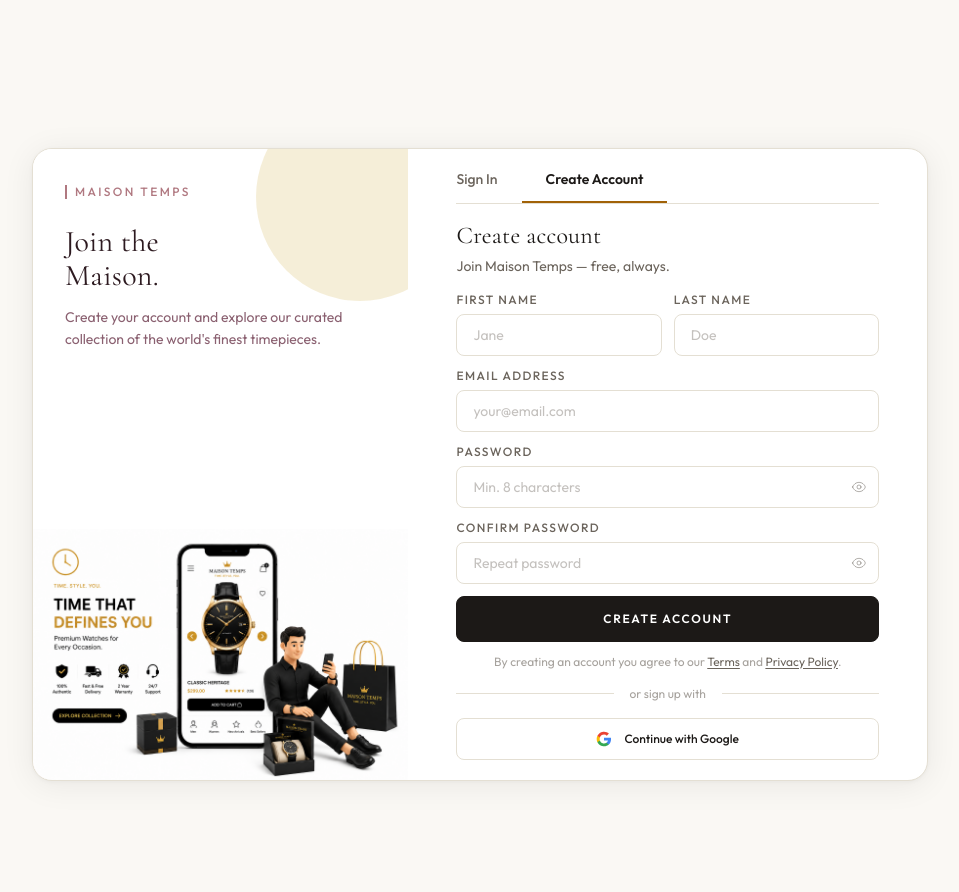
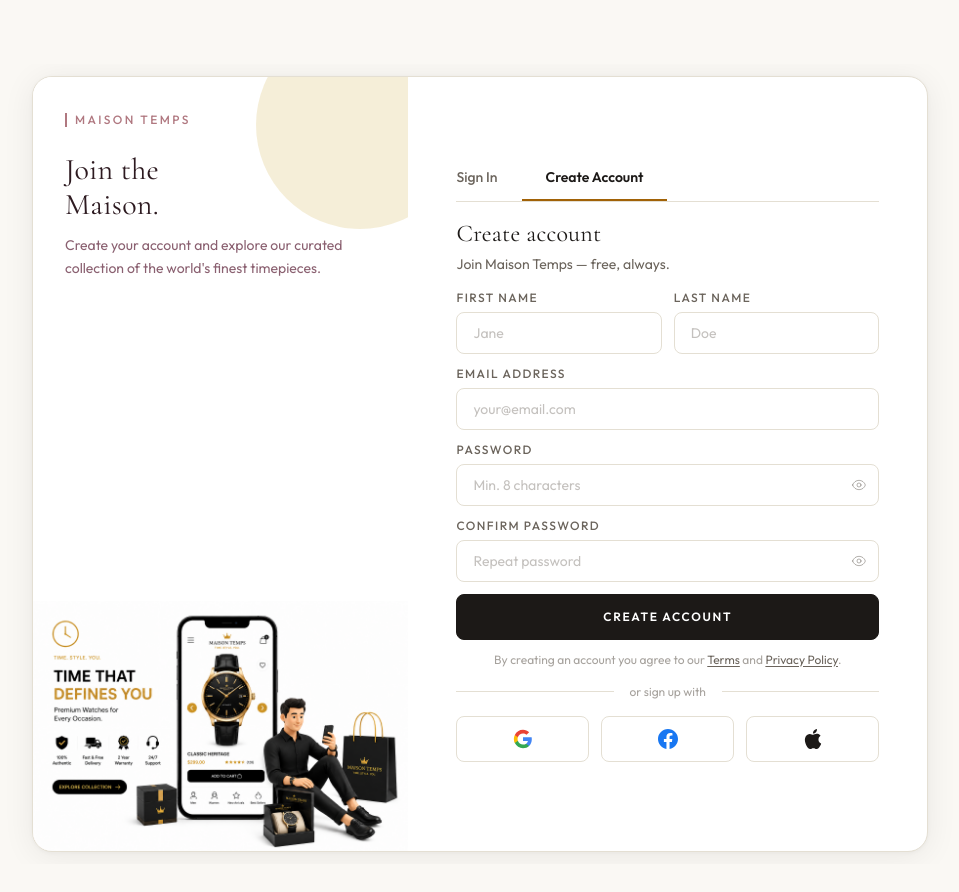
Before and after one commit to MaryamMumtaz-piaic/meridian-watch-store, a Next.js app: page /account/register in a window 1280 px wide. Shown: the top 892 px of the page, without its empty margins (160-1119 px from the left). Built offline with nearby package versions, Linux system fonts and the light colour scheme; no server answers.

Commit message:
update a login or sign up page

```diff
--- a/src/app/account/login/page.tsx
+++ b/src/app/account/login/page.tsx
@@ -33,11 +33,27 @@
 
 function GoogleLogo() {
   return (
-    <svg viewBox="0 0 24 24" className="h-4 w-4" aria-hidden="true">
+    <svg viewBox="0 0 24 24" className="h-5 w-5" aria-hidden="true">
       <path d="M22.56 12.25c0-.78-.07-1.53-.2-2.25H12v4.26h5.92c-.26 1.37-1.04 2.53-2.21 3.31v2.77h3.57c2.08-1.92 3.28-4.74 3.28-8.09z" fill="#4285F4" />
       <path d="M12 23c2.97 0 5.46-.98 7.28-2.66l-3.57-2.77c-.98.66-2.23 1.06-3.71 1.06-2.86 0-5.29-1.93-6.16-4.53H2.18v2.84C3.99 20.53 7.7 23 12 23z" fill="#34A853" />
       <path d="M5.84 14.09c-.22-.66-.35-1.36-.35-2.09s.13-1.43.35-2.09V7.07H2.18C1.43 8.55 1 10.22 1 12s.43 3.45 1.18 4.93l2.85-2.22.81-.62z" fill="#FBBC05" />
       <path d="M12 5.38c1.62 0 3.06.56 4.21 1.64l3.15-3.15C17.45 2.09 14.97 1 12 1 7.7 1 3.99 3.47 2.18 7.07l3.66 2.84c.87-2.6 3.3-4.53 6.16-4.53z" fill="#EA4335" />
+    </svg>
+  );
+}
+
+function FacebookLogo() {
+  return (
+    <svg viewBox="0 0 24 24" className="h-5 w-5" aria-hidden="true">
+      <path d="M24 12.073c0-6.627-5.373-12-12-12s-12 5.373-12 12c0 5.99 4.388 10.954 10.125 11.854v-8.385H7.078v-3.47h3.047V9.43c0-3.007 1.792-4.669 4.533-4.669 1.312 0 2.686.235 2.686.235v2.953H15.83c-1.491 0-1.956.925-1.956 1.874v2.25h3.328l-.532 3.47h-2.796v8.385C19.612 23.027 24 18.062 24 12.073z" fill="#1877F2" />
+    </svg>
+  );
+}
+
+function AppleLogo() {
+  return (
+    <svg viewBox="0 0 24 24" className="h-5 w-5" aria-hidden="true" fill="currentColor">
+      <path d="M12.152 6.896c-.948 0-2.415-1.078-3.96-1.04-2.04.027-3.91 1.183-4.961 3.014-2.117 3.675-.546 9.103 1.519 12.09 1.013 1.454 2.208 3.09 3.792 3.039 1.52-.065 2.09-.987 3.935-.987 1.831 0 2.35.987 3.96.948 1.637-.026 2.676-1.48 3.676-2.948 1.156-1.688 1.636-3.325 1.662-3.415-.039-.013-3.182-1.221-3.22-4.857-.026-3.04 2.48-4.494 2.597-4.559-1.429-2.09-3.623-2.324-4.39-2.376-2-.156-3.675 1.09-4.61 1.09zM15.53 3.83c.843-1.012 1.4-2.427 1.245-3.83-1.207.052-2.662.805-3.532 1.818-.78.896-1.454 2.338-1.273 3.714 1.338.104 2.715-.688 3.559-1.701" />
     </svg>
   );
 }
@@ -282,16 +298,37 @@
               <div className="h-px flex-1 bg-hairline" />
             </div>
 
-            {/* Google */}
+            {/* Social buttons */}
+            <div className="mt-4 grid grid-cols-3 gap-3">
               <button
                 type="button"
                 onClick={() => signIn("google", { callbackUrl: "/account" })}
-              className="mt-4 flex w-full items-center justify-center gap-3 border border-hairline bg-white px-4 py-3 text-xs font-medium text-foreground transition-all hover:border-gold hover:text-gold focus-visible:border-gold focus-visible:outline-none"
+                className="flex items-center justify-center border border-hairline bg-white py-3 text-foreground transition-all hover:border-gold hover:shadow-sm focus-visible:border-gold focus-visible:outline-none"
                 style={{ borderRadius: "8px" }}
+                title="Continue with Google"
               >
                 <GoogleLogo />
-              Continue with Google
+                <span className="sr-only">Continue with Google</span>
               </button>
+              <button
+                type="button"
+                className="flex items-center justify-center border border-hairline bg-white py-3 text-foreground transition-all hover:border-[#1877F2] hover:shadow-sm focus-visible:outline-none"
+                style={{ borderRadius: "8px" }}
+                title="Continue with Facebook"
+              >
+                <FacebookLogo />
+                <span className="sr-only">Continue with Facebook</span>
+              </button>
+              <button
+                type="button"
+                className="flex items-center justify-center border border-hairline bg-white py-3 text-foreground transition-all hover:border-foreground hover:shadow-sm focus-visible:outline-none"
+                style={{ borderRadius: "8px" }}
+                title="Continue with Apple"
+              >
+                <AppleLogo />
+                <span className="sr-only">Continue with Apple</span>
+              </button>
+            </div>
 
             <p className="mt-6 text-center text-xs text-stone/60">
               New to Maison Temps?{" "}
--- a/src/app/account/register/page.tsx
+++ b/src/app/account/register/page.tsx
@@ -36,11 +36,27 @@
 
 function GoogleLogo() {
   return (
-    <svg viewBox="0 0 24 24" className="h-4 w-4" aria-hidden="true">
+    <svg viewBox="0 0 24 24" className="h-5 w-5" aria-hidden="true">
       <path d="M22.56 12.25c0-.78-.07-1.53-.2-2.25H12v4.26h5.92c-.26 1.37-1.04 2.53-2.21 3.31v2.77h3.57c2.08-1.92 3.28-4.74 3.28-8.09z" fill="#4285F4" />
       <path d="M12 23c2.97 0 5.46-.98 7.28-2.66l-3.57-2.77c-.98.66-2.23 1.06-3.71 1.06-2.86 0-5.29-1.93-6.16-4.53H2.18v2.84C3.99 20.53 7.7 23 12 23z" fill="#34A853" />
       <path d="M5.84 14.09c-.22-.66-.35-1.36-.35-2.09s.13-1.43.35-2.09V7.07H2.18C1.43 8.55 1 10.22 1 12s.43 3.45 1.18 4.93l2.85-2.22.81-.62z" fill="#FBBC05" />
       <path d="M12 5.38c1.62 0 3.06.56 4.21 1.64l3.15-3.15C17.45 2.09 14.97 1 12 1 7.7 1 3.99 3.47 2.18 7.07l3.66 2.84c.87-2.6 3.3-4.53 6.16-4.53z" fill="#EA4335" />
+    </svg>
+  );
+}
+
+function FacebookLogo() {
+  return (
+    <svg viewBox="0 0 24 24" className="h-5 w-5" aria-hidden="true">
+      <path d="M24 12.073c0-6.627-5.373-12-12-12s-12 5.373-12 12c0 5.99 4.388 10.954 10.125 11.854v-8.385H7.078v-3.47h3.047V9.43c0-3.007 1.792-4.669 4.533-4.669 1.312 0 2.686.235 2.686.235v2.953H15.83c-1.491 0-1.956.925-1.956 1.874v2.25h3.328l-.532 3.47h-2.796v8.385C19.612 23.027 24 18.062 24 12.073z" fill="#1877F2" />
+    </svg>
+  );
+}
+
+function AppleLogo() {
+  return (
+    <svg viewBox="0 0 24 24" className="h-5 w-5" aria-hidden="true" fill="currentColor">
+      <path d="M12.152 6.896c-.948 0-2.415-1.078-3.96-1.04-2.04.027-3.91 1.183-4.961 3.014-2.117 3.675-.546 9.103 1.519 12.09 1.013 1.454 2.208 3.09 3.792 3.039 1.52-.065 2.09-.987 3.935-.987 1.831 0 2.35.987 3.96.948 1.637-.026 2.676-1.48 3.676-2.948 1.156-1.688 1.636-3.325 1.662-3.415-.039-.013-3.182-1.221-3.22-4.857-.026-3.04 2.48-4.494 2.597-4.559-1.429-2.09-3.623-2.324-4.39-2.376-2-.156-3.675 1.09-4.61 1.09zM15.53 3.83c.843-1.012 1.4-2.427 1.245-3.83-1.207.052-2.662.805-3.532 1.818-.78.896-1.454 2.338-1.273 3.714 1.338.104 2.715-.688 3.559-1.701" />
     </svg>
   );
 }
@@ -80,12 +96,12 @@
     <div className="flex h-dvh items-center justify-center overflow-hidden px-4 py-3">
       <div
         className="flex w-full max-w-4xl overflow-hidden border border-hairline bg-white"
-        style={{ borderRadius: "1.25rem", boxShadow: "0 4px 32px rgba(28,25,23,0.07), 0 1px 4px rgba(28,25,23,0.04)", maxHeight: "calc(100dvh - 1.5rem)" }}
+        style={{ borderRadius: "1.25rem", boxShadow: "0 4px 32px rgba(28,25,23,0.07), 0 1px 4px rgba(28,25,23,0.04)", height: "calc(100dvh - 1.5rem)", maxHeight: "calc(100dvh - 1.5rem)" }}
       >
-        <div className="flex h-full w-full">
+        <div className="flex h-full w-full min-h-0">
           {/* ── Left branded panel ── */}
           <div
-            className="relative hidden flex-col overflow-hidden md:flex md:w-[42%]"
+            className="relative hidden min-h-0 flex-col overflow-hidden md:flex md:w-[42%]"
             style={{ background: "#ffffff" }}
           >
             <div
@@ -118,13 +134,13 @@
             </div>
 
             {/* Brand illustration */}
-            <div className="relative z-10 mt-auto">
+            <div className="relative z-10 mt-auto min-h-0 flex-shrink overflow-hidden" style={{ maxHeight: "52%" }}>
               <Image
                 src="/login-designs.png"
                 alt="Maison Temps watch collection"
                 width={700}
                 height={480}
-                className="w-full object-contain"
+                className="h-full w-full object-contain object-bottom"
                 style={{ mixBlendMode: "multiply" }}
                 priority
               />
@@ -132,7 +148,8 @@
           </div>
 
           {/* ── Right form panel ── */}
-          <div className="flex flex-1 flex-col justify-center overflow-y-auto px-8 py-5 md:px-12">
+          <div className="flex min-h-0 flex-1 flex-col overflow-y-auto px-8 py-6 md:px-12">
+          <div className="my-auto w-full">
             {/* Tab switcher */}
             <div className="mb-4 flex border-b border-hairline">
               <Link
@@ -347,16 +364,38 @@
               <div className="h-px flex-1 bg-hairline" />
             </div>
 
-            {/* Google */}
+            {/* Social buttons */}
+            <div className="mt-4 grid grid-cols-3 gap-3">
               <button
                 type="button"
                 onClick={() => signIn("google", { callbackUrl: "/account" })}
-              className="mt-4 flex w-full items-center justify-center gap-3 border border-hairline bg-white px-4 py-3 text-xs font-medium text-foreground transition-all hover:border-gold hover:text-gold focus-visible:border-gold focus-visible:outline-none"
+                className="flex items-center justify-center border border-hairline bg-white py-3 text-foreground transition-all hover:border-gold hover:shadow-sm focus-visible:border-gold focus-visible:outline-none"
                 style={{ borderRadius: "8px" }}
+                title="Continue with Google"
               >
                 <GoogleLogo />
-              Continue with Google
+                <span className="sr-only">Continue with Google</span>
               </button>
+              <button
+                type="button"
+                className="flex items-center justify-center border border-hairline bg-white py-3 text-foreground transition-all hover:border-[#1877F2] hover:shadow-sm focus-visible:outline-none"
+                style={{ borderRadius: "8px" }}
+                title="Continue with Facebook"
+              >
+                <FacebookLogo />
+                <span className="sr-only">Continue with Facebook</span>
+              </button>
+              <button
+                type="button"
+                className="flex items-center justify-center border border-hairline bg-white py-3 text-foreground transition-all hover:border-foreground hover:shadow-sm focus-visible:outline-none"
+                style={{ borderRadius: "8px" }}
+                title="Continue with Apple"
+              >
+                <AppleLogo />
+                <span className="sr-only">Continue with Apple</span>
+              </button>
+            </div>
+          </div>
           </div>
         </div>
       </div>
```
Lines whose indentation alone changed are shown as unchanged.
